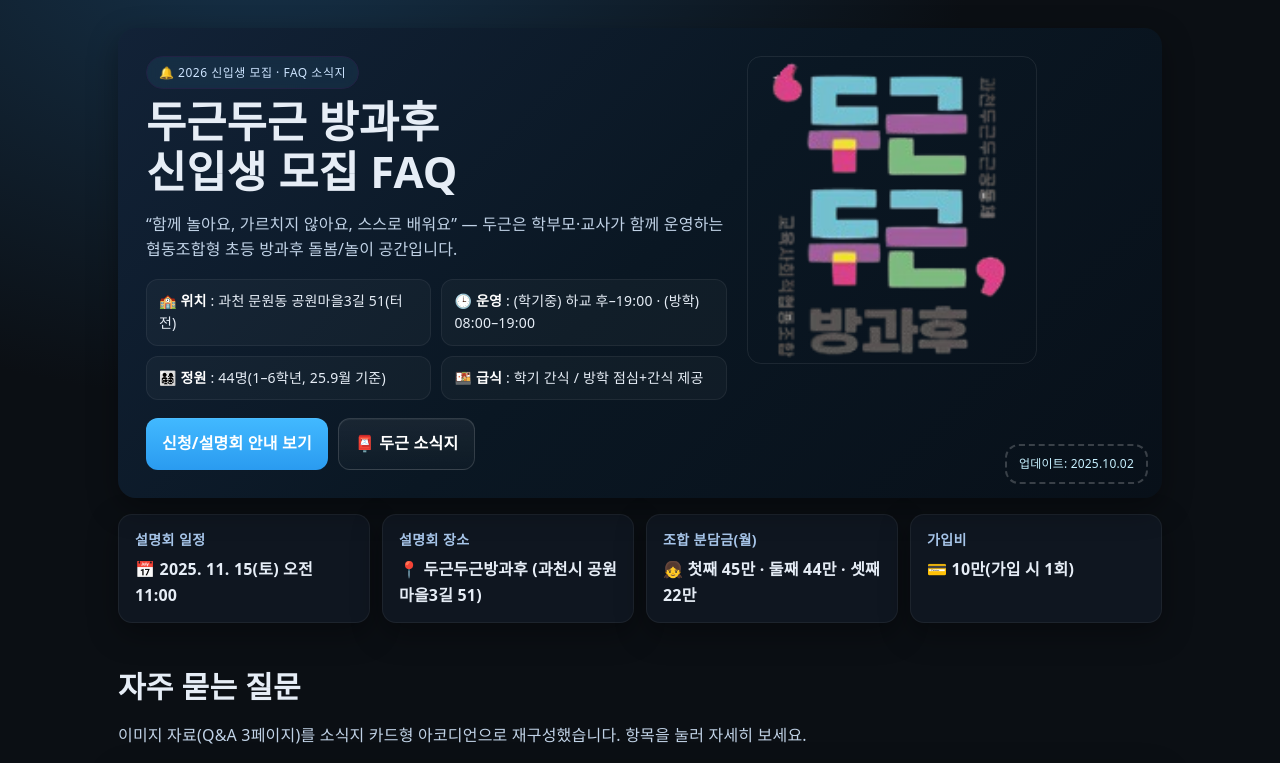
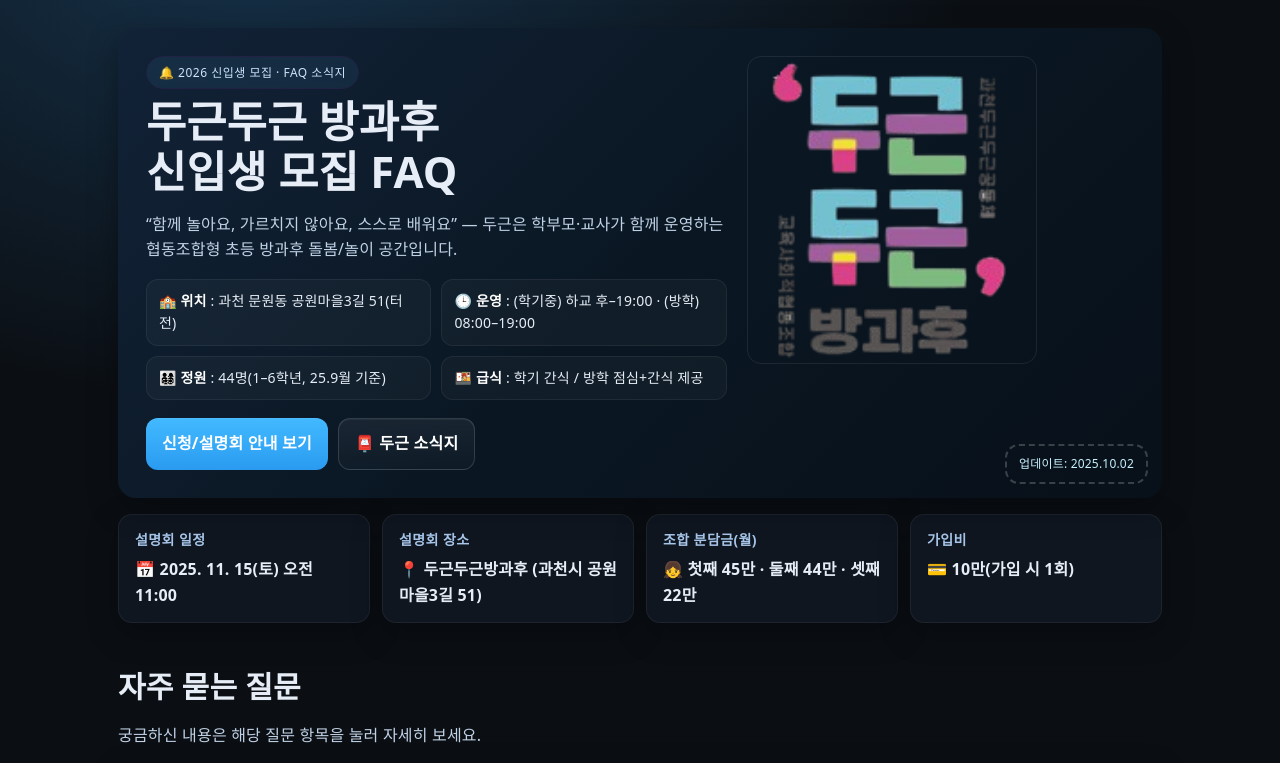
Before and after one commit to dgdg-news/freshman2026, a plain HTML site: page index.html in a window 1280 px wide. Shown: the top 763 px of the page. Drawn offline with Linux system fonts and the light colour scheme.

Commit message:
Update index.html

```diff
--- a/index.html
+++ b/index.html
@@ -129,7 +129,7 @@
     <!-- FAQ -->
     <section class="section">
       <h2>자주 묻는 질문</h2>
-      <p class="lead">이미지 자료(Q&A 3페이지)를 소식지 카드형 아코디언으로 재구성했습니다. 항목을 눌러 자세히 보세요.</p>
+      <p class="lead">궁금하신 내용은 해당 질문 항목을 눌러 자세히 보세요.</p>
       <div class="faq">
 
         <details class="faq-item" open>
```
